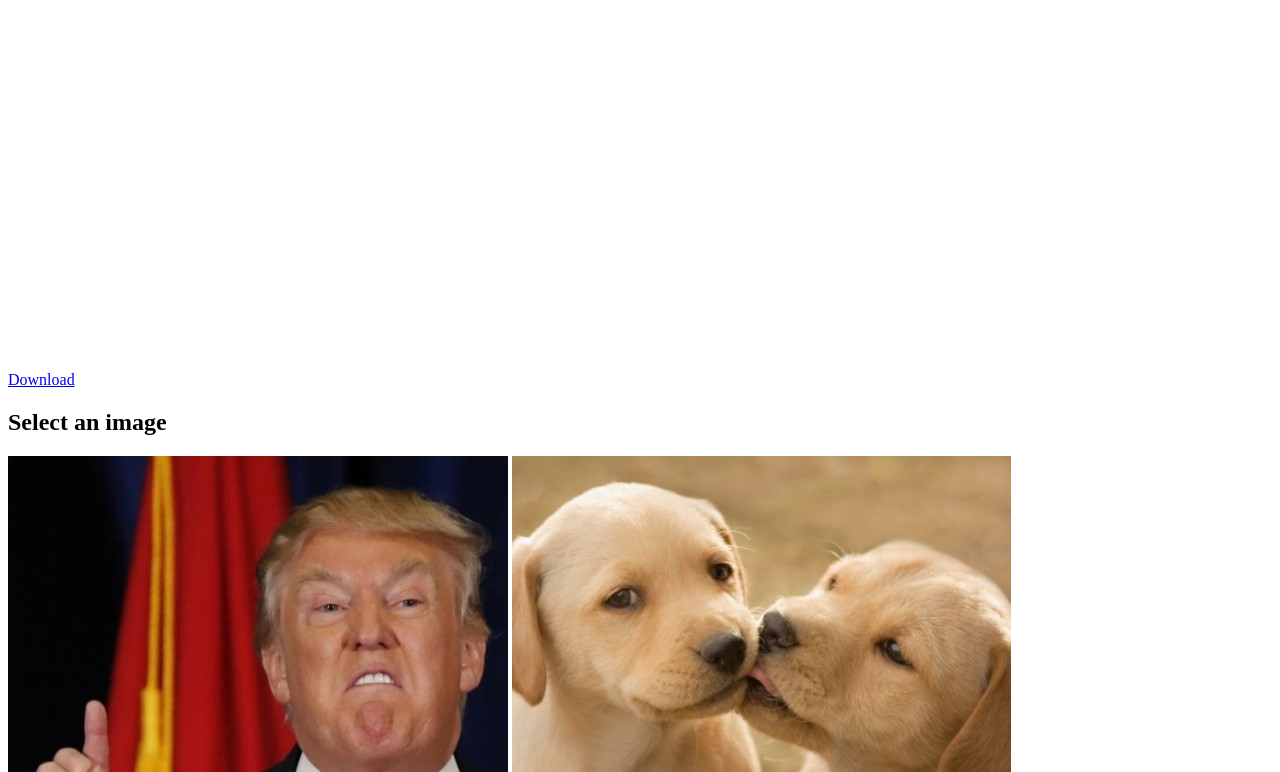
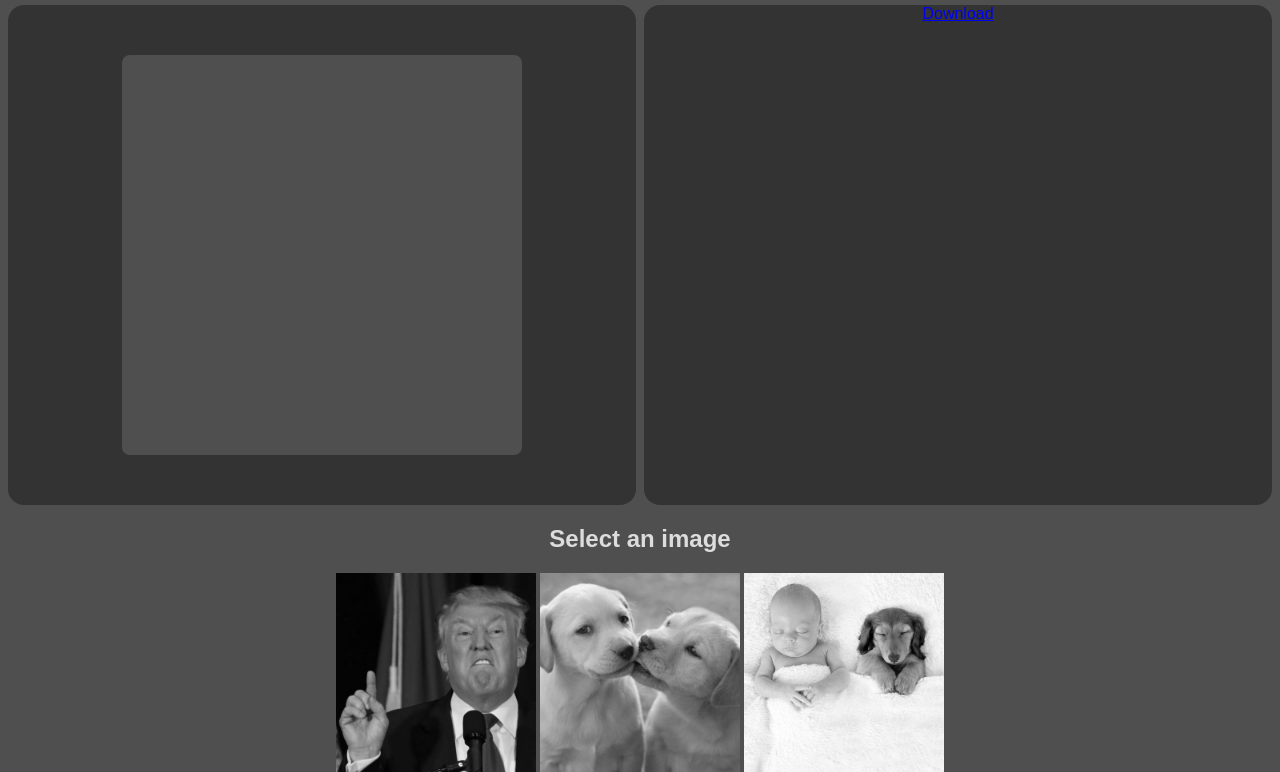
Before and after one commit to baraviz/MemesGenerator, a plain HTML site: page index.html in a window 1280 px wide. Shown: the part 59-831 px from the top of the page. Drawn offline with Linux system fonts and the light colour scheme; the site is published under a folder, as on GitHub Pages, so addresses that start at the root find nothing.

Commit message:
css connectivity fix

```diff
--- a/css/main.css
+++ b/css/main.css
@@ -1,11 +1,11 @@
 /* VARIABLES */
-@import url(/css/variables.css);
+@import url(variables.css);
 
 /* COMPONENTS */
-@import url(/css/components/nav-bar.css);
-@import url(/css/components/bg.css);
-@import url(/css/components/memes-editor.css);
-@import url(/css/components/img-container.css);
+@import url(components/nav-bar.css);
+@import url(components/bg.css);
+@import url(components/memes-editor.css);
+@import url(components/img-container.css);
 
 /* MEDIA QUERIES */
-@import url(/css/mq.css);
+@import url(mq.css);
```
